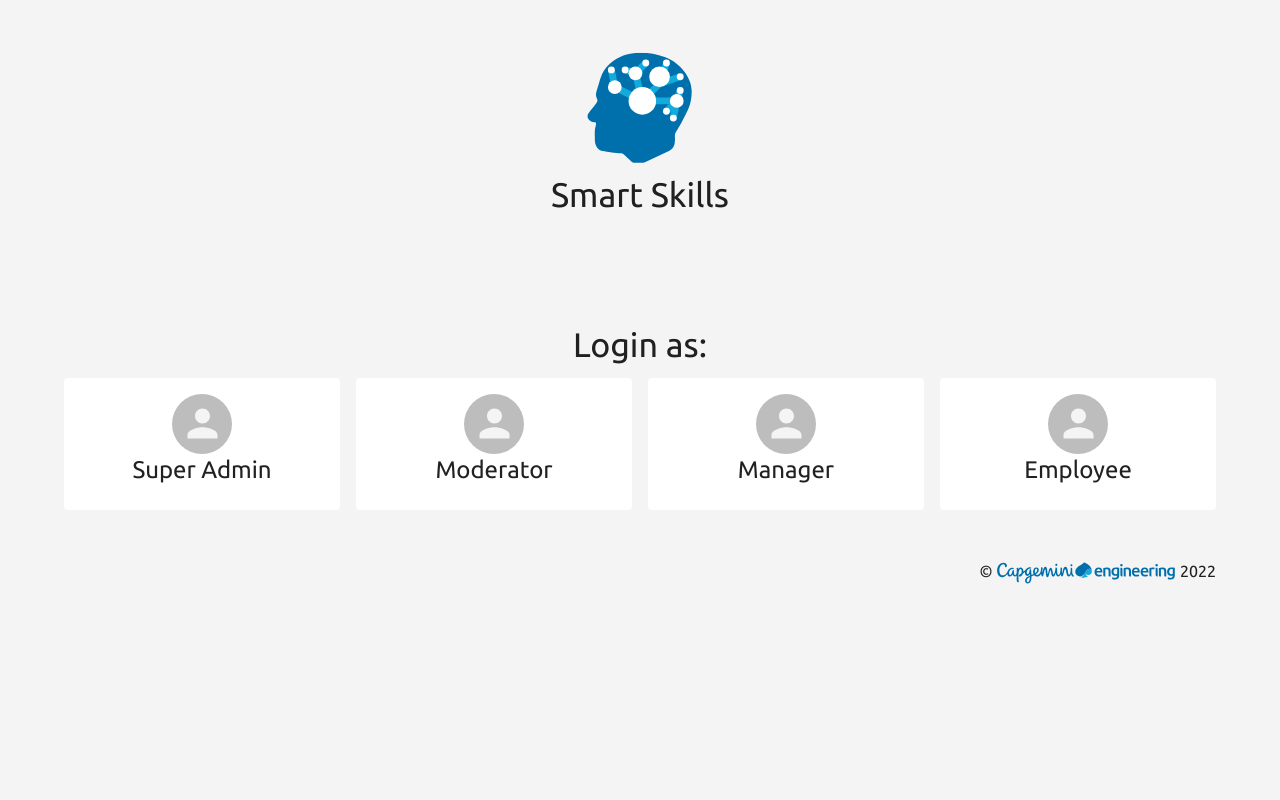
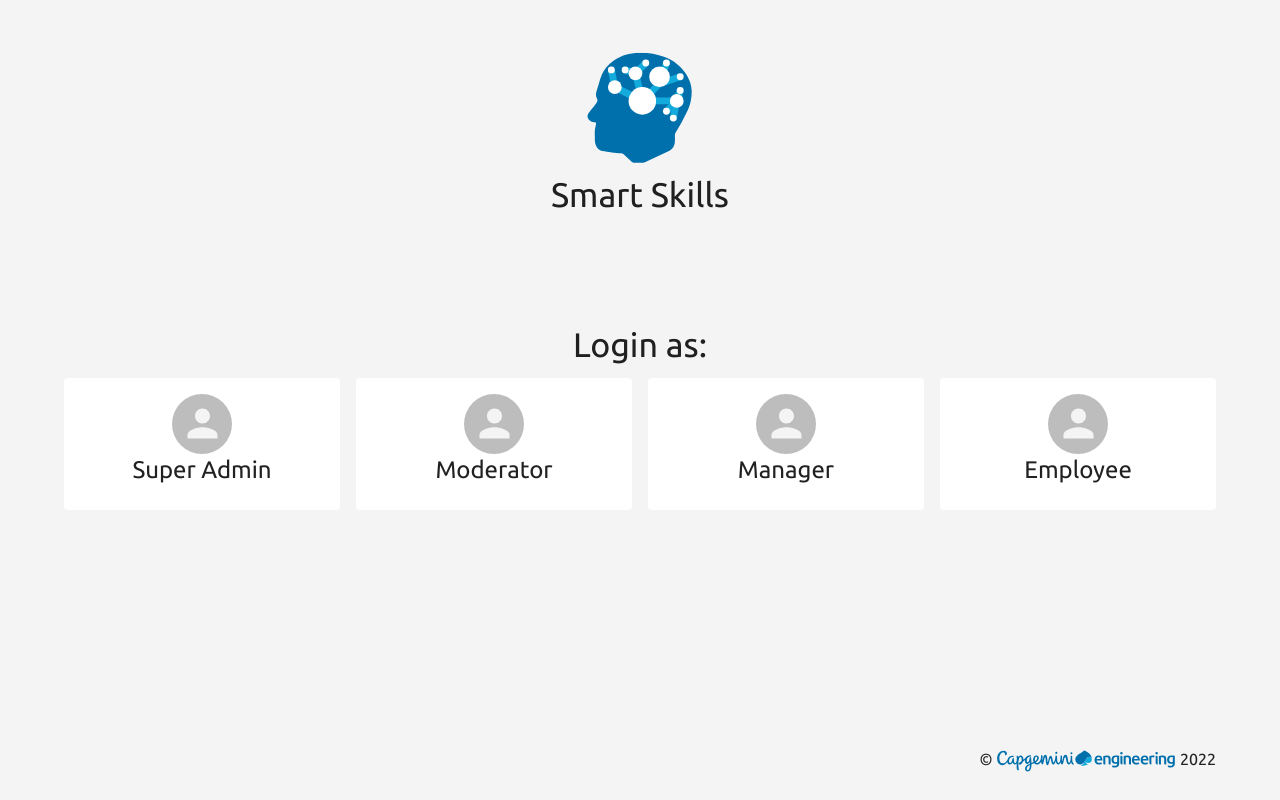
Before and after one commit to avoytovich/SS, a React (Create React App) app: page /login in a window 1280 px wide. Built offline with nearby package versions, Linux system fonts and the light colour scheme.

Commit message:
Add skill modal
- Update Skills page

```diff
--- a/src/components/Common/Layout/MainContainer/index.js
+++ b/src/components/Common/Layout/MainContainer/index.js
@@ -6,10 +6,15 @@ import Container from '@mui/material/Container';
 import Header from '../Header';
 import Footer from '../../Footer';
 
+import {useStyles} from './styles';
+
 const MainContainer = ({children}) => {
   const isAuthenticated = useSelector(state => state.auth.token);
+
+  const classes = useStyles();
+
   return (
-    <div className="main-content-wrapper" data-testid="main-content-wrapper">
+    <div className={classes.contentWrapper} data-testid="main-content-wrapper">
       {isAuthenticated && <Header />}
       <Container
         maxWidth="lg"
--- /dev/null
+++ b/src/components/Common/Layout/MainContainer/styles.js
@@ -0,0 +1,11 @@
+import {makeStyles} from '@material-ui/core';
+
+export const useStyles = makeStyles({
+  contentWrapper: {
+    display: 'flex',
+    flexDirection: 'column',
+    minHeight: '100vh',
+    margin: '0',
+    padding: '0'
+  }
+});
--- a/src/pages/Skills/index.js
+++ b/src/pages/Skills/index.js
@@ -1,14 +1,15 @@
 import React from 'react';
-import Typography from '@mui/material/Typography';
-import {Box, Button} from '@mui/material';
+import {ErrorBoundary} from 'react-error-boundary';
+import {Button} from '@mui/material';
+
+import {useModal} from 'hooks/useModal';
 
 import {PagePanel} from 'components/PagePanel';
 import CreateSkillModal from 'components/Skills/CreateSkillModal';
-import {useModal} from 'hooks/useModal';
 import HelmetWrapper from 'components/HelmetWrapper';
 import SkillsList from 'components/Skills/SkillsList';
-import {ErrorBoundary} from 'react-error-boundary';
 import ErrorFallback from 'components/ErrorFallback';
+import PageHeader from 'components/Common/Layout/PageHeader';
 
 const Skills = () => {
   const createModal = useModal();
@@ -20,28 +21,20 @@ const Skills = () => {
   return (
     <>
       <HelmetWrapper title="Skills" />
-      <Box
-        data-testid="tag-page-box"
-        sx={{
-          display: 'flex',
-          justifyContent: 'space-between',
-          flexDirection: 'row',
-          alignItems: 'center'
-        }}
-      >
-        <Typography variant={'h4'} component="h1" margin="24px 0" data-testid="skill-page-title">
-          Skills
-        </Typography>
-
+      <PageHeader
+        title="Skills"
+        extra={[
           <Button
             sx={{borderRadius: '40px'}}
             variant="contained"
+            key="skill-page-create-btn"
             data-testid="skill-page-create-btn"
             onClick={handleClickCreate}
           >
             Create new skill
           </Button>
-      </Box>
+        ]}
+      />
 
       <ErrorBoundary FallbackComponent={ErrorFallback}>
         <PagePanel>
```
Lines whose indentation alone changed are shown as unchanged.
